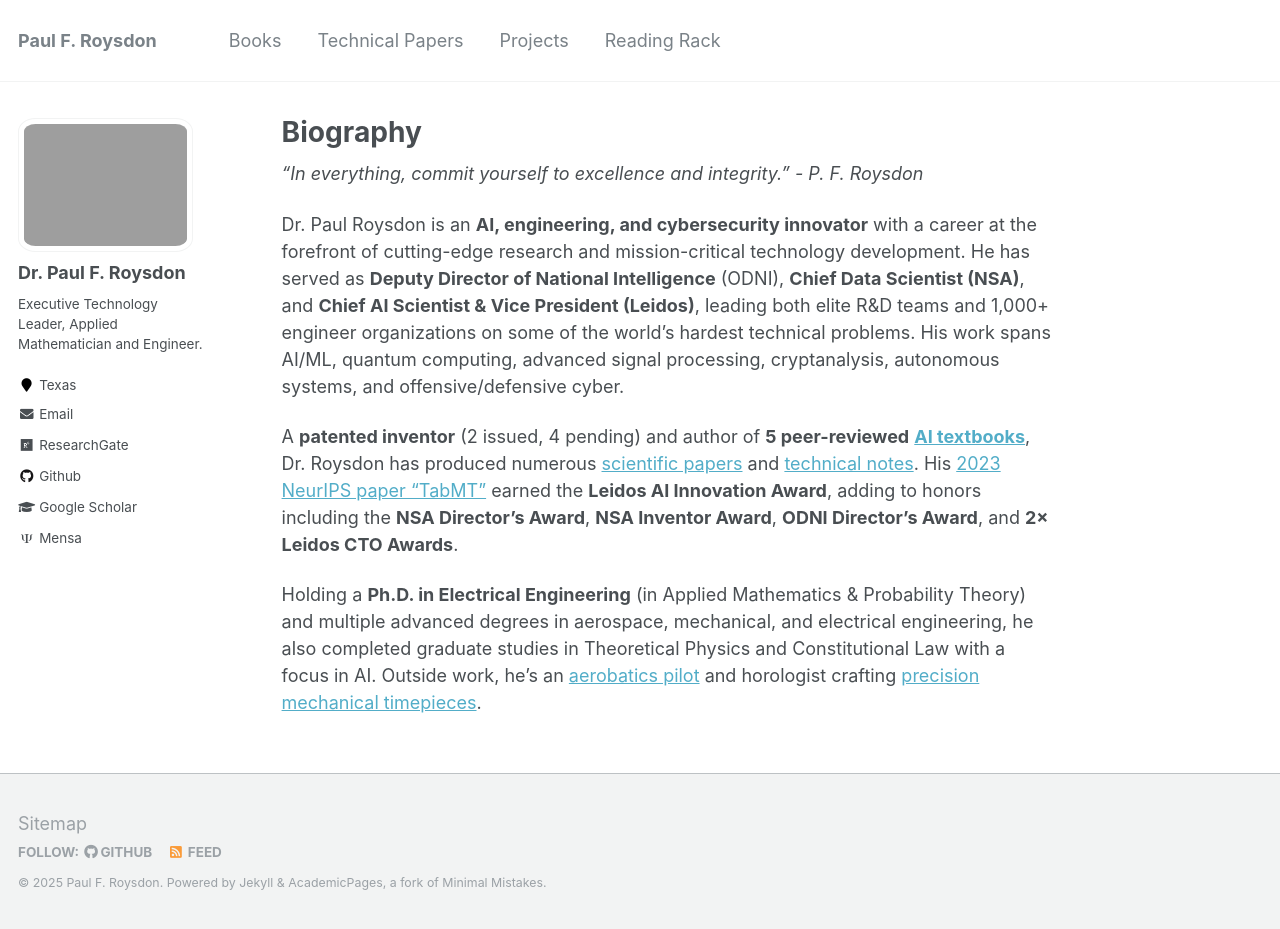
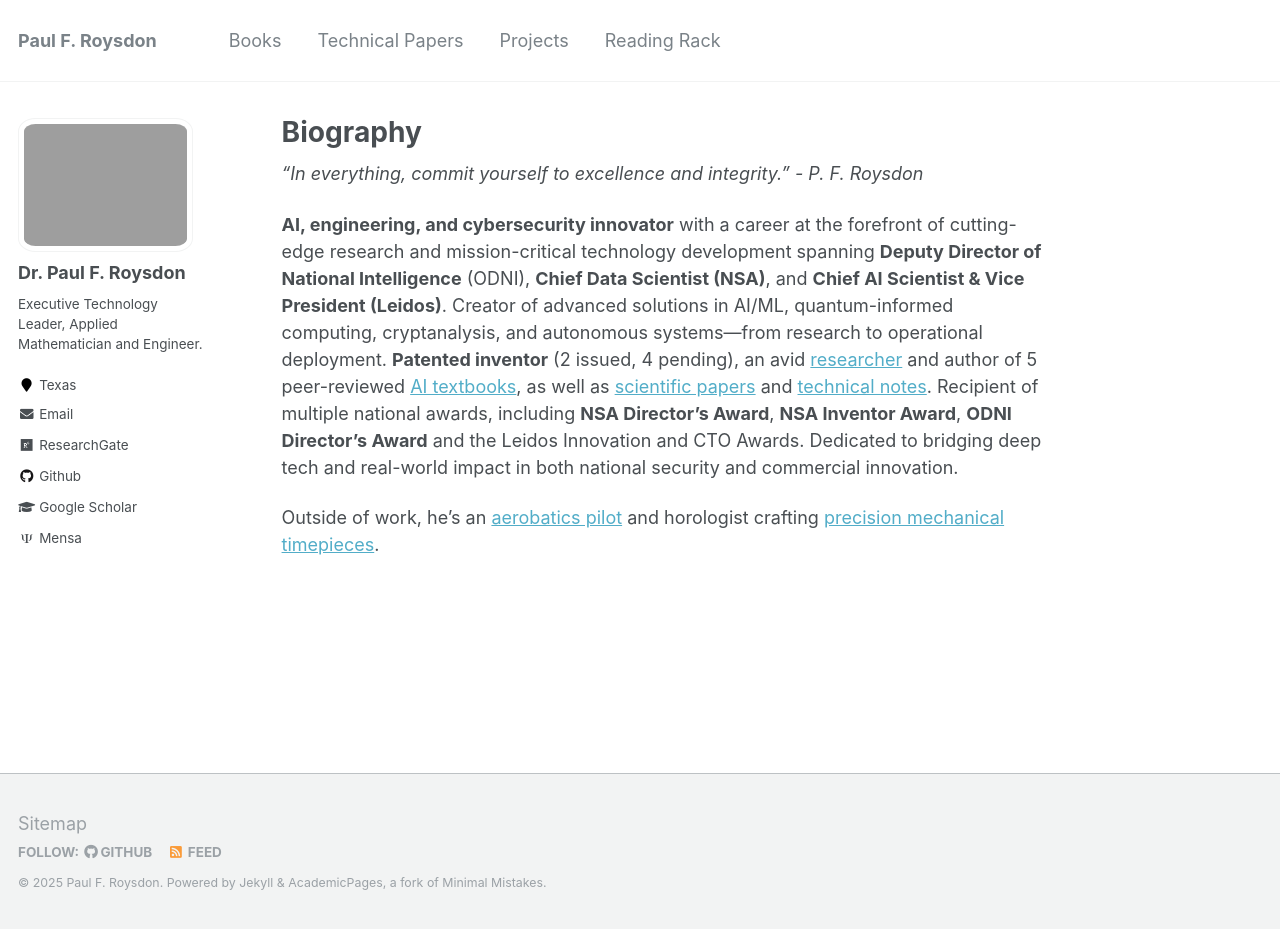
Before and after one commit to pfroysdon/pfroysdon.github.io, a Jekyll site: the page built from _pages/about.md, in a window 1280 px wide and 929 px high. Built offline with Jekyll 4.4.1, drawn with Linux system fonts in a browser that asks for light colours; some web fonts are replaced.

Commit message:
Update about.md

```diff
--- a/_pages/about.md
+++ b/_pages/about.md
@@ -10,8 +10,6 @@ redirect_from:
 
 *"In everything, commit yourself to excellence and integrity." - P. F. Roysdon*
 
-Dr. Paul Roysdon is an **AI, engineering, and cybersecurity innovator** with a career at the forefront of cutting-edge research and mission-critical technology development. He has served as **Deputy Director of National Intelligence** (ODNI), **Chief Data Scientist (NSA)**, and **Chief AI Scientist & Vice President (Leidos)**, leading both elite R&D teams and 1,000+ engineer organizations on some of the world’s hardest technical problems. His work spans AI/ML, quantum computing, advanced signal processing, cryptanalysis, autonomous systems, and offensive/defensive cyber.
+**AI, engineering, and cybersecurity innovator** with a career at the forefront of cutting-edge research and mission-critical technology development spanning **Deputy Director of National Intelligence** (ODNI), **Chief Data Scientist (NSA)**, and **Chief AI Scientist & Vice President (Leidos)**. Creator of advanced solutions in AI/ML, quantum-informed computing, cryptanalysis, and autonomous systems—from research to operational deployment. **Patented inventor** (2 issued, 4 pending), an avid [researcher](https://pfroysdon.github.io/projects/) and author of 5 peer-reviewed [AI textbooks](http://www.roysdonfibonaccipress.com/), as well as [scientific papers](https://github.com/pfroysdon/publications/tree/main/Papers) and [technical notes](https://github.com/pfroysdon/publications/tree/main/Tech_Notes). Recipient of multiple national awards, including **NSA Director's Award**, **NSA Inventor Award**, **ODNI Director’s Award** and the Leidos Innovation and CTO Awards.  Dedicated to bridging deep tech and real-world impact in both national security and commercial innovation.
 
-A **patented inventor** (2 issued, 4 pending) and author of **5 peer-reviewed** [**AI textbooks**](http://www.roysdonfibonaccipress.com/), Dr. Roysdon has produced numerous [scientific papers](https://github.com/pfroysdon/publications/tree/main/Papers) and [technical notes](https://github.com/pfroysdon/publications/tree/main/Tech_Notes). His [2023 NeurIPS paper “TabMT”](https://github.com/pfroysdon/publications/blob/main/Papers/NeurIPS_2023_TabMT.pdf) earned the **Leidos AI Innovation Award**, adding to honors including the **NSA Director's Award**, **NSA Inventor Award**, **ODNI Director’s Award**, and **2× Leidos CTO Awards**.
-
-Holding a **Ph.D. in Electrical Engineering** (in Applied Mathematics & Probability Theory) and multiple advanced degrees in aerospace, mechanical, and electrical engineering, he also completed graduate studies in Theoretical Physics and Constitutional Law with a focus in AI. Outside work, he’s an [aerobatics pilot](https://youtu.be/AFlVtWswTNU) and horologist crafting [precision mechanical timepieces](https://www.roysdonwatchco.com/).
+Outside of work, he’s an [aerobatics pilot](https://youtu.be/AFlVtWswTNU) and horologist crafting [precision mechanical timepieces](https://www.roysdonwatchco.com/).
```
